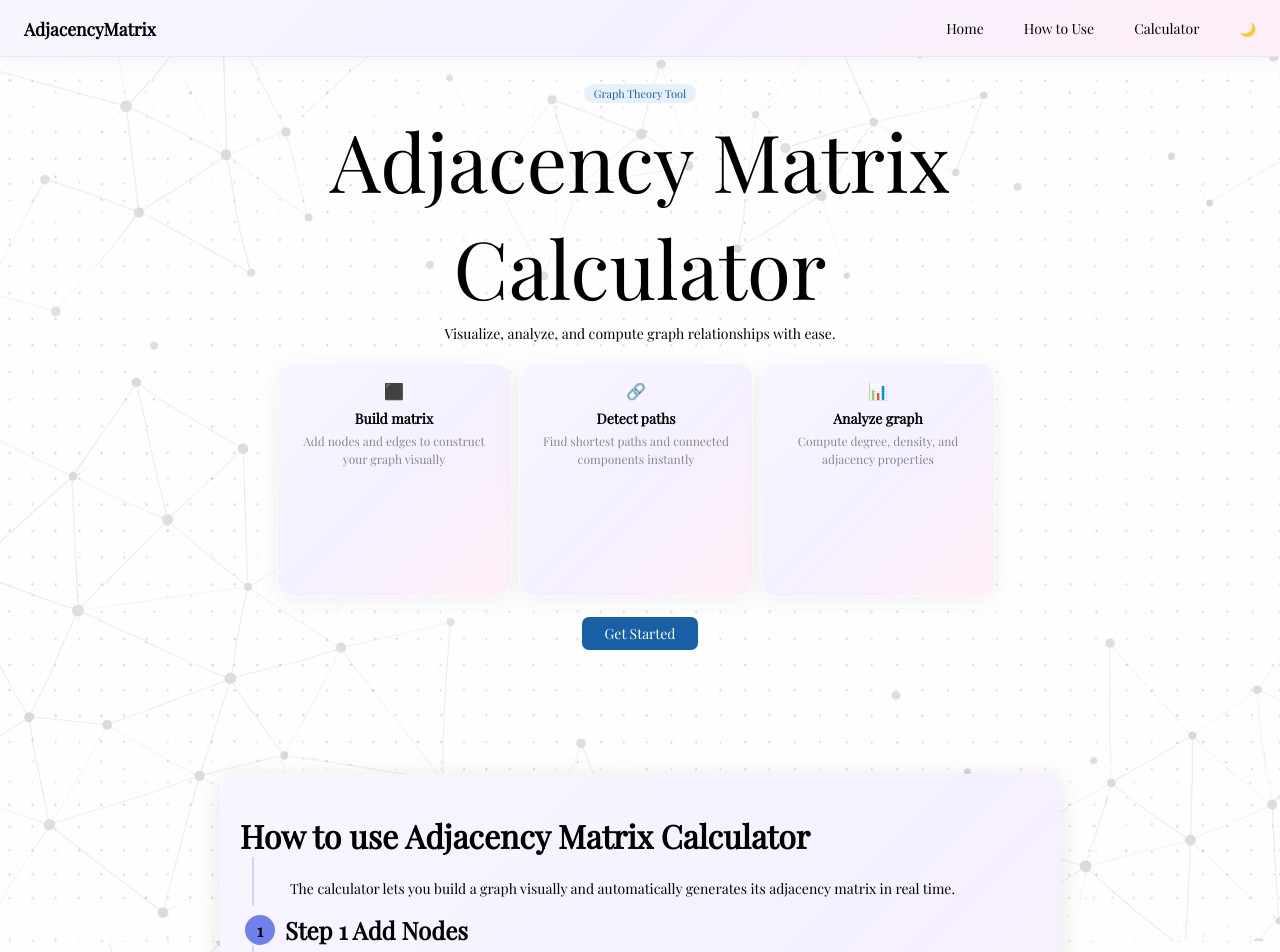
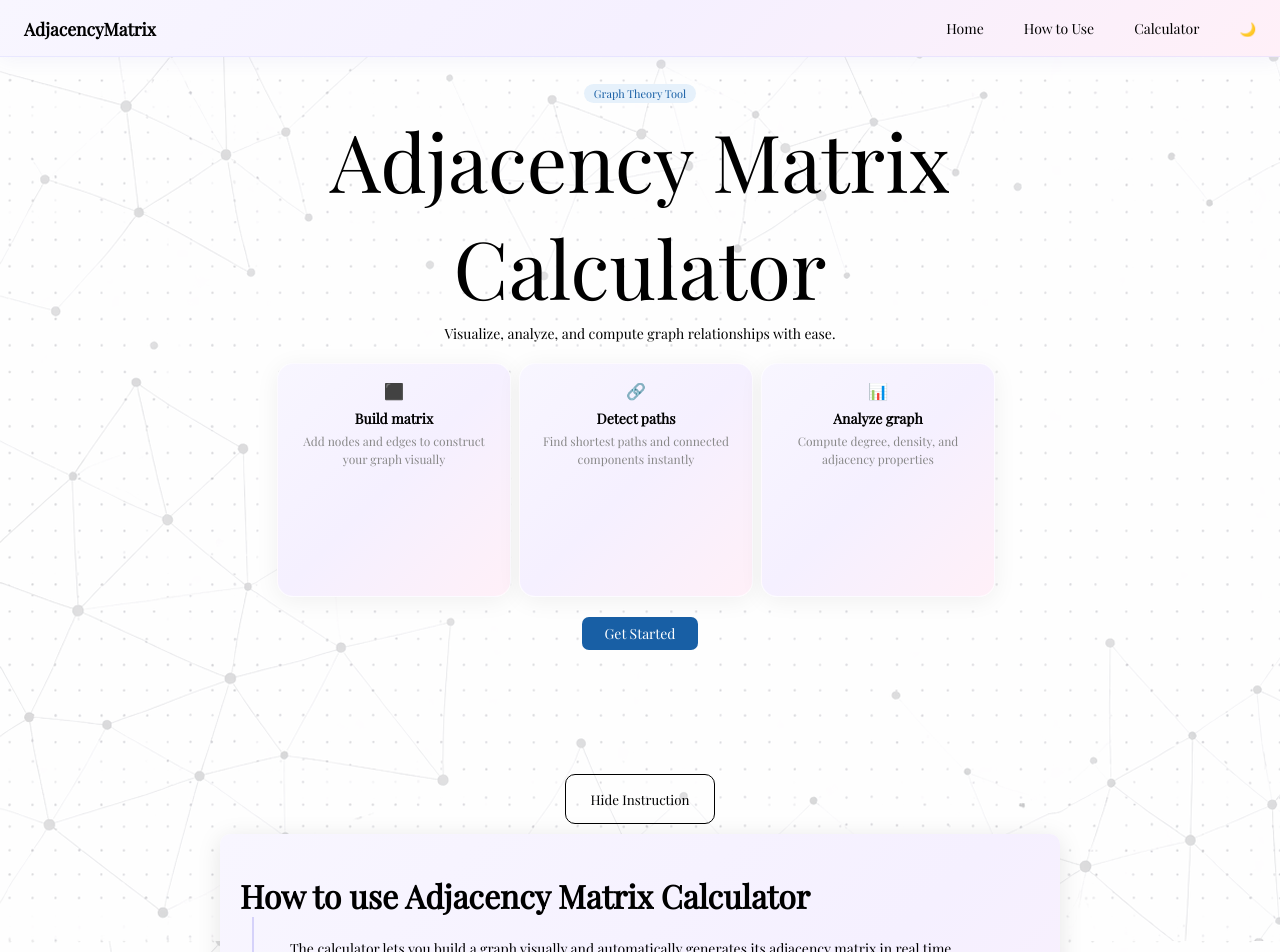
Before and after one commit to gabiii12/Adjancency-Calculator, a React (Vite) app in the folder Calculator-project/: page / in a window 1280 px wide. Shown: the top 952 px of the page. Built offline with nearby package versions, Linux system fonts and the light colour scheme.

Commit message:
Added a button to hinde instructions

```diff
--- a/Calculator-project/src/canvas.css
+++ b/Calculator-project/src/canvas.css
@@ -45,6 +45,7 @@
     font-size: 15px;
     border-radius: 10px;
     border-collapse: collapse;
+    text-align: center;
 }
 
 .Scroll-pane{
--- a/Calculator-project/src/howtouse.css
+++ b/Calculator-project/src/howtouse.css
@@ -2,7 +2,7 @@
     max-width: 800px;
     margin: 0 auto;
     padding: 40px 20px;
-    margin-top: 100px;
+    margin-top: 10px;
     background: var(--background-color);
     border-radius: 10px;
     box-shadow: 0 4px 24px rgba(0, 0, 0, 0.1);
@@ -50,3 +50,25 @@
   margin-bottom: 8px;
   padding-top: 20px;
 }
+
+.htu-btn {
+   display: flex;
+   justify-content: center;
+   margin-top: 100px;
+   padding: 0px;
+}
+
+.Toggle-btn{
+    background-color: var(--background-color);
+    color: var(--primary-text-color);
+    border: 1px var(--primary-text-color) solid;
+    width: 150px;
+    height: 50px;
+    border-radius: 10px;
+    transition: 0.5s;
+}
+
+.Toggle-btn:hover {
+    background-color: rgba(255, 255, 255, 0.1);
+    border-color: rgba(255, 255, 255, 0.6);
+}
--- a/Calculator-project/src/howtouse.jsx
+++ b/Calculator-project/src/howtouse.jsx
@@ -1,8 +1,27 @@
 import "./howtouse.css"
 
+
+import { useState } from "react";
+
 function howtouse(){
+
+    const [isVisible, setIsVisible] = useState(true);
+
+
+
     return(
         <>
+        <div className="htu-btn">
+        <button className="Toggle-btn"
+        onClick={ () => setIsVisible(!isVisible)}>
+
+            {isVisible ? "Hide Instruction" : "How to use "}
+        </button>
+        </div>
+
+
+
+        {isVisible && (
         <div className="container" id = "htu">
             <h1>How to use Adjacency Matrix Calculator</h1>
             <p>
@@ -44,6 +63,7 @@ function howtouse(){
                 Click Clear All to reset the canvas and start with a fresh graph.
             </p>
         </div>
+        )};
 
 
 
```
